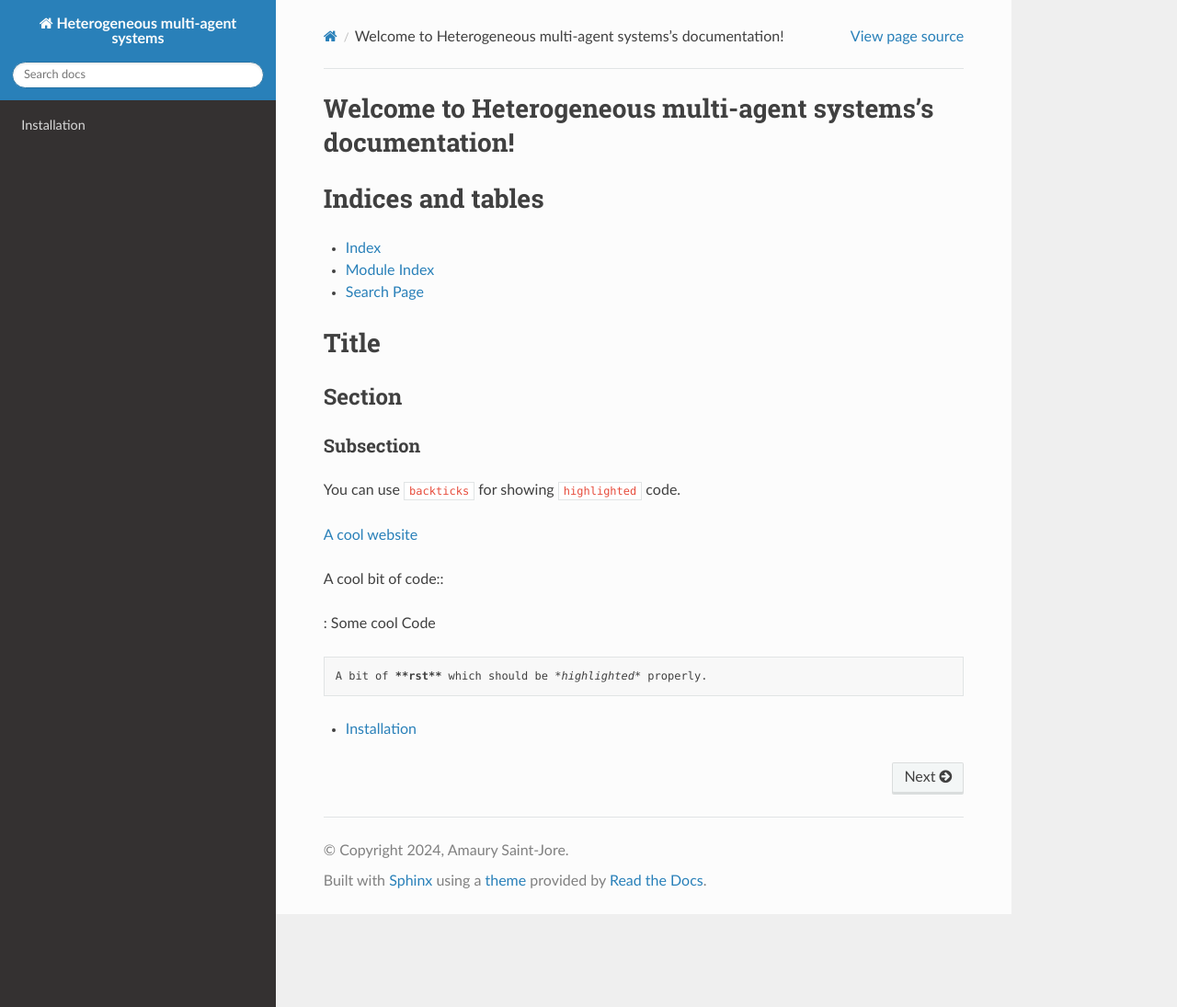
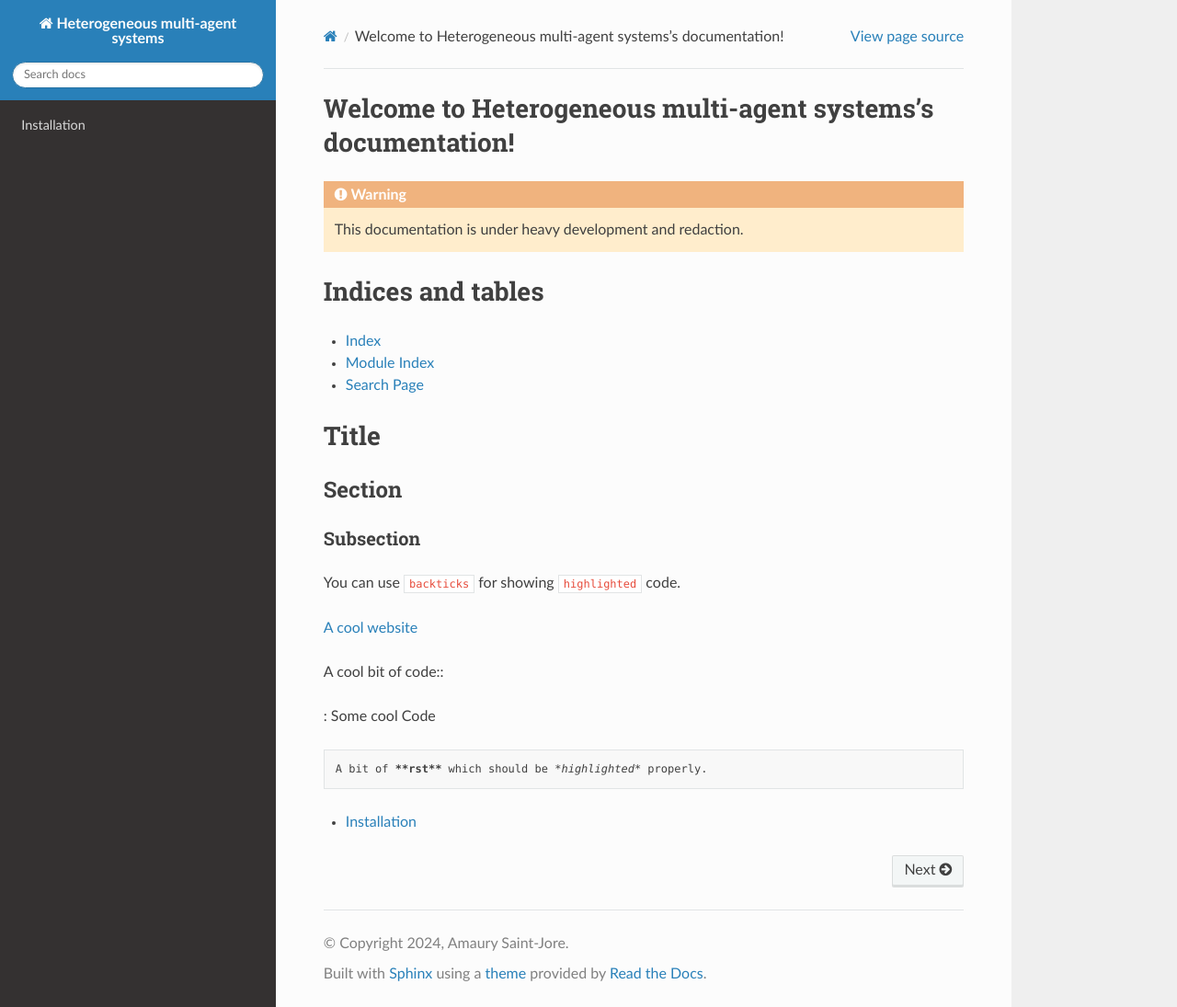
Before and after one commit to Amaury-SJ/heterogeneous-multi-agent-systems, a Sphinx documentation site: the page built from docs/source/index.md, in a window 1280 px wide and 1095 px high. Shown: the whole window at 92% size. Built offline with Sphinx 7.4.7 and the Read the Docs theme 2.0.0, drawn with Linux system fonts in a browser that asks for light colours.

Commit message:
test markdown is working on server RtD

````diff
--- a/docs/source/index.md
+++ b/docs/source/index.md
@@ -8,6 +8,10 @@
 ```{toctree}
 :caption: 'Contents:'
 :maxdepth: 2
+```
+
+```{warning}
+This documentation is under heavy development and redaction.
 ```
 
 # Indices and tables
````
